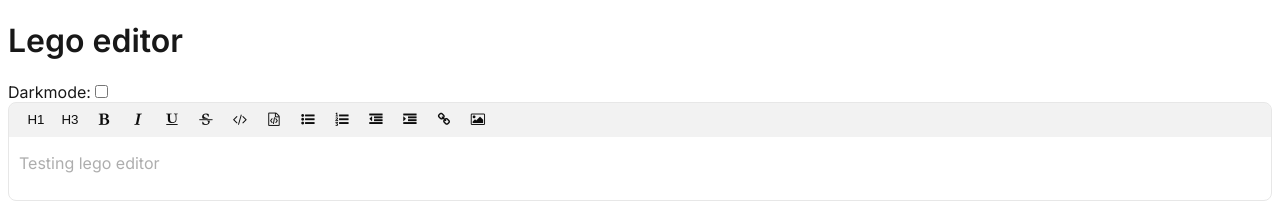
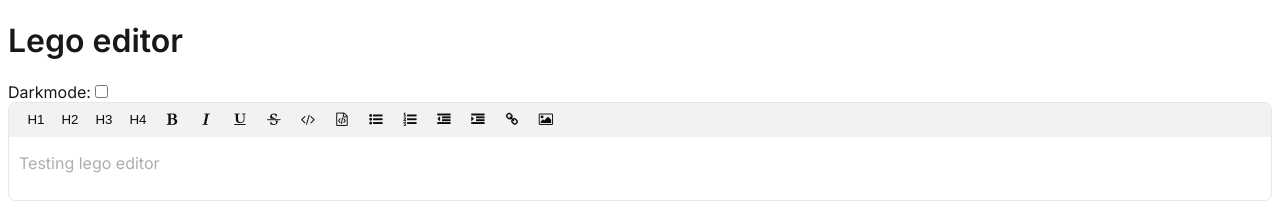
Before and after one commit to webkom/lego-editor, a React (Vite) app: page / in a window 1280 px wide. Shown: the top 202 px of the page. Built offline with nearby package versions, Linux system fonts and the light colour scheme.

Commit message:
Include `h2` and `h4` tags in the toolbar
I did not include `h5`, even though we support it, since it is rarely
used and I was afraid the header buttons would take up too much space.
Any thoughts?

```diff
--- a/src/components/Toolbar.tsx
+++ b/src/components/Toolbar.tsx
@@ -158,10 +158,22 @@ const Toolbar = (): JSX.Element => {
         H1
       </ToolbarButton>
       <ToolbarButton
+        active={checkActiveElement('h2')}
+        handler={(e) => toggleBlock(e, 'h2')}
+      >
+        H2
+      </ToolbarButton>
+      <ToolbarButton
         active={checkActiveElement('h3')}
         handler={(e) => toggleBlock(e, 'h3')}
       >
         H3
+      </ToolbarButton>
+      <ToolbarButton
+        active={checkActiveElement('h4')}
+        handler={(e) => toggleBlock(e, 'h4')}
+      >
+        H4
       </ToolbarButton>
       <ToolbarButton
         active={checkActiveMark('bold')}
--- a/src/serializer.tsx
+++ b/src/serializer.tsx
@@ -92,7 +92,6 @@ export const serialize = (node: SlateNode): string => {
       return `<h5>${children}</h5>`;
     case 'ul_list':
       return `<ul>${children}</ul>`;
-
     case 'ol_list':
       return `<ol>${children}</ol>`;
     case 'list_item':
```
